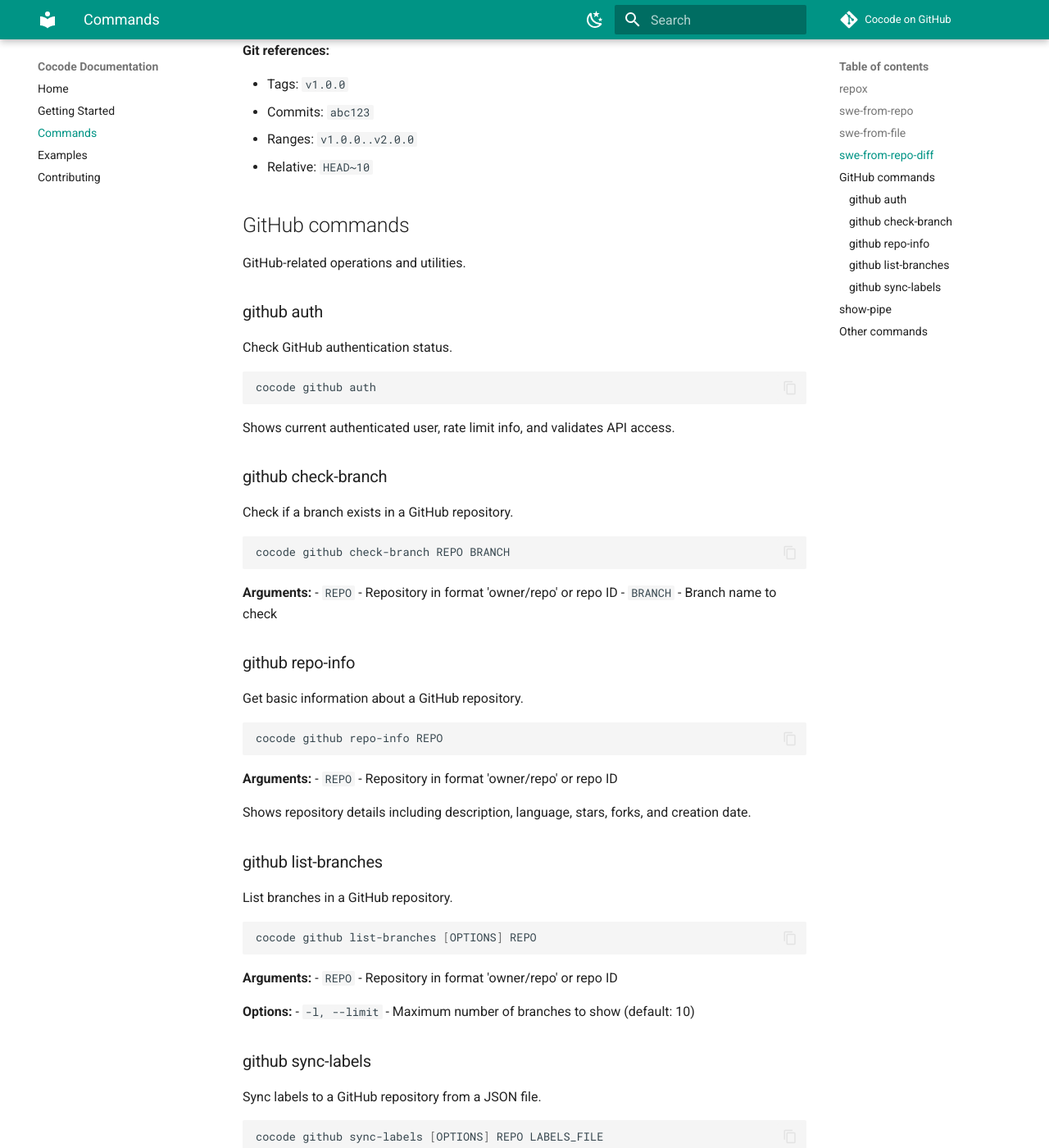
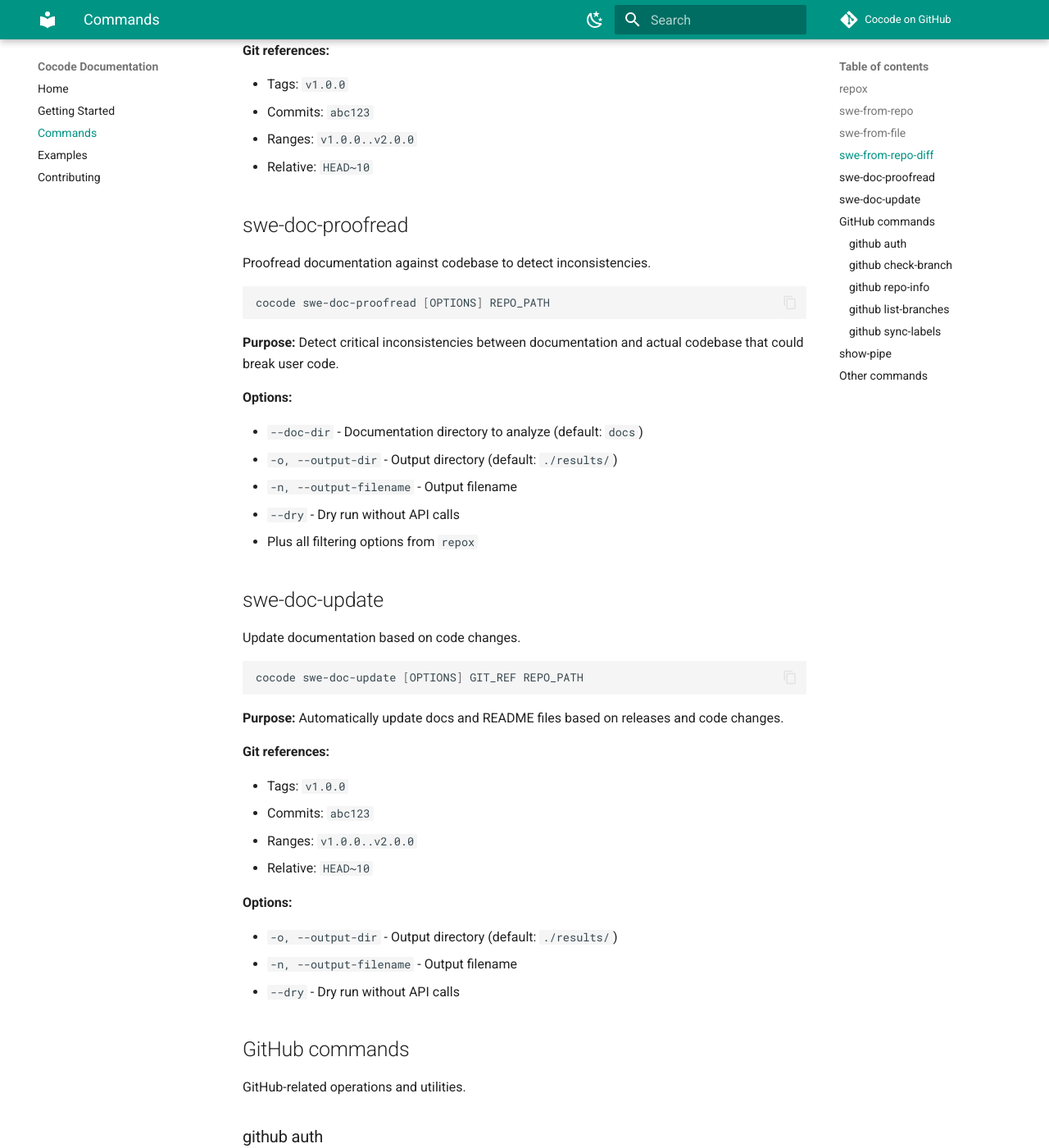
Before and after one commit to Pipelex/cocode, an MkDocs documentation site: the page built from docs/pages/commands.md, in a window 1280 px wide and 1400 px high, scrolled down 1751 px. Shown: the whole window at 82% size. Built offline with MkDocs 1.6.1 and Material for MkDocs 9.7.7, drawn with Linux system fonts in a browser that asks for light colours; comment, search, counter and statistics services are not loaded.

````diff
--- a/docs/pages/commands.md
+++ b/docs/pages/commands.md
@@ -78,6 +78,49 @@
 - Commits: `abc123`
 - Ranges: `v1.0.0..v2.0.0`
 - Relative: `HEAD~10`
+
+## swe-doc-proofread
+
+Proofread documentation against codebase to detect inconsistencies.
+
+```bash
+cocode swe-doc-proofread [OPTIONS] REPO_PATH
+```
+
+**Purpose:**
+Detect critical inconsistencies between documentation and actual codebase that could break user code.
+
+**Options:**
+
+- `--doc-dir` - Documentation directory to analyze (default: `docs`)
+- `-o, --output-dir` - Output directory (default: `./results/`)
+- `-n, --output-filename` - Output filename
+- `--dry` - Dry run without API calls
+- Plus all filtering options from `repox`
+
+## swe-doc-update
+
+Update documentation based on code changes.
+
+```bash
+cocode swe-doc-update [OPTIONS] GIT_REF REPO_PATH
+```
+
+**Purpose:**
+Automatically update docs and README files based on releases and code changes.
+
+**Git references:**
+
+- Tags: `v1.0.0`
+- Commits: `abc123`
+- Ranges: `v1.0.0..v2.0.0`
+- Relative: `HEAD~10`
+
+**Options:**
+
+- `-o, --output-dir` - Output directory (default: `./results/`)
+- `-n, --output-filename` - Output filename
+- `--dry` - Dry run without API calls
 
 ## GitHub commands
 
````
Also changed, not shown: README.md (+0 -1 lines), 1 other file.
